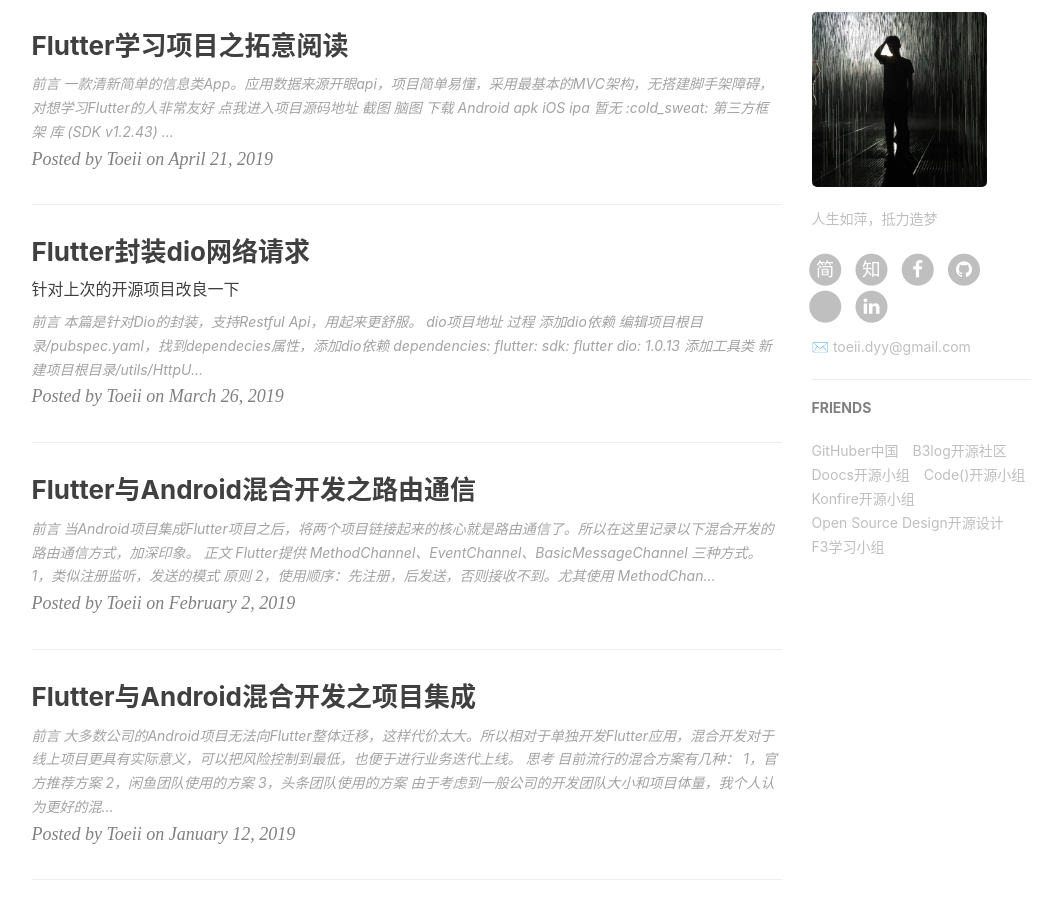
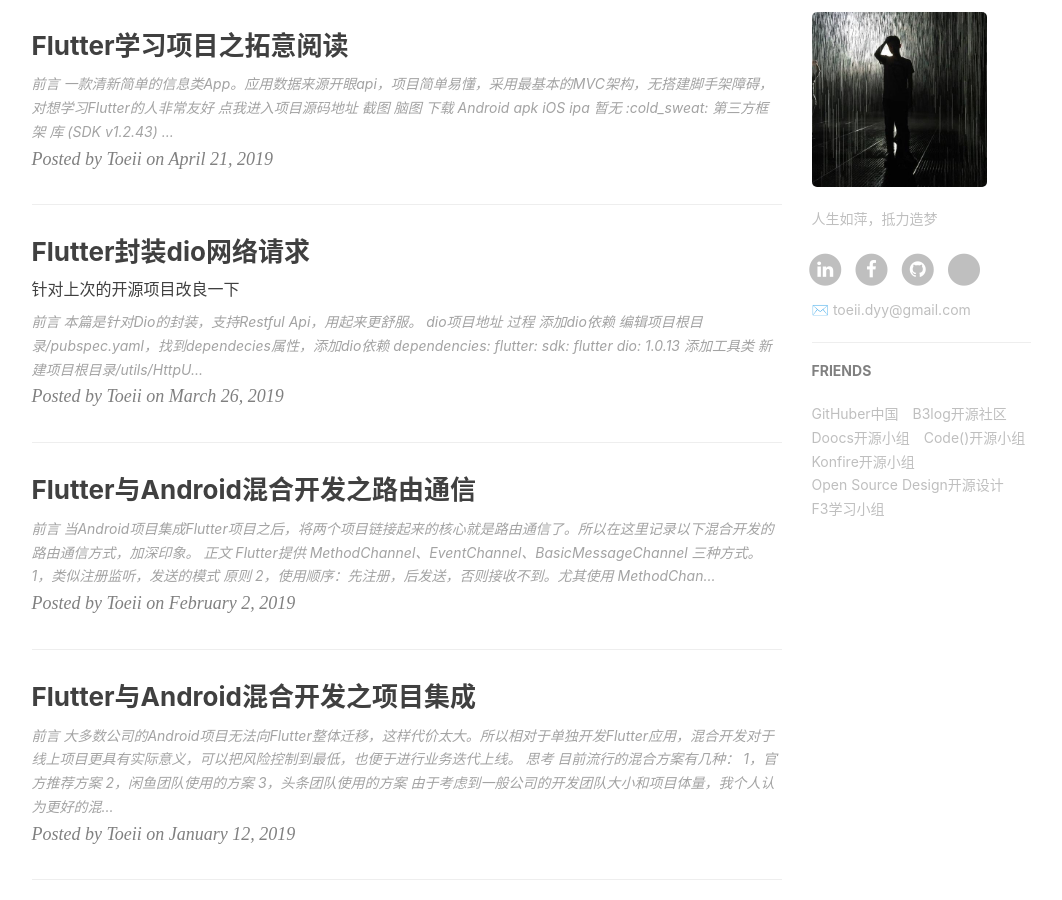
Before and after one commit to toeii/toeii.github.io, a Jekyll site: the page built from index.html, in a window 1280 px wide and 900 px high, scrolled down 646 px. Shown: the whole window, without its empty margins (136-1198 px from the left). Built offline with Jekyll 4.4.1, drawn with Linux system fonts in a browser that asks for light colours; nearby versions of some CDN libraries; the list of posts is cut into pages by our own code; comment, search, counter and statistics services are not loaded.

Commit message:
added link

```diff
--- a/_config.yml
+++ b/_config.yml
@@ -1,7 +1,7 @@
 # Site settings
 title: Toeii's Blog
 SEOTitle: Toeii的个人博客
-header-img: img/post-bg-desk.jpg
+header-img: img/home-bg-o.jpg
 email: toeii.dyy@gmail.com
 description: ""
 keyword: "Toeii, Toeii Blog, Toeii的博客, Toeii, Web, Android, Kotlin, Flutter"
@@ -21,10 +21,10 @@ RSS: false
 # weibo_username:     toeii
 linkedin_username:     toeii
 gitee_username:     toeii
-zhihu_username:     toeii
+# zhihu_username:     toeii
 github_username:    toeii
 facebook_username:  TOE1I
-jianshu_username:   954316e599d3
+# jianshu_username:   954316e599d3
 
 # Build settings
 # from 2016, 'pygments' is unsupported on GitHub Pages. Use 'rouge' for highlighting instead.
--- a/_includes/footer.html
+++ b/_includes/footer.html
@@ -20,7 +20,7 @@
                                 <a target="_blank" href="https://www.jianshu.com/u/{{ site.jianshu_username }}">
                                     <span class="fa-stack fa-lg">
                                         <i class="fa fa-circle fa-stack-2x"></i>
-                                        <i class="fa  fa-stack-1x fa-inverse">简</i>
+                                        <i class="fa fa-stack-1x fa-inverse">简</i>
                                     </span>
                                 </a>
                             </li>
@@ -42,7 +42,7 @@
                         <a target="_blank" href="https://www.zhihu.com/people/{{ site.zhihu_username }}">
                             <span class="fa-stack fa-lg">
                                 <i class="fa fa-circle fa-stack-2x"></i>
-                                <i class="fa  fa-stack-1x fa-inverse">知</i>
+                                <i class="fa fa-stack-1x fa-inverse">知</i>
                             </span>
                         </a>
                     </li>
@@ -58,7 +58,16 @@
                     </li>
                     {% endif %}
 
-
+                    {% if site.linkedin_username %}
+                    <li>
+                        <a target="_blank" href="https://www.linkedin.com/in/{{ site.linkedin_username }}">
+                            <span class="fa-stack fa-lg">
+                                <i class="fa fa-circle fa-stack-2x"></i>
+                                <i class="fa fa-linkedin fa-stack-1x fa-inverse"></i>
+                            </span>
+                        </a>
+                    </li>
+                    {% endif %}
                     {% if site.facebook_username %}
                     <li>
                         <a target="_blank" href="https://www.facebook.com/{{ site.facebook_username }}">
@@ -84,17 +93,7 @@
                         <a target="_blank" href="https://gitee.com/{{ site.gitee_username }}">
                             <span class="fa-stack fa-lg">
                                 <i class="fa fa-circle fa-stack-2x"></i>
-                                <i class="fa  fa-stack-1x fa-inverse">码</i>
-                            </span>
-                        </a>
-                    </li>
-                    {% endif %}
-                    {% if site.linkedin_username %}
-                    <li>
-                        <a target="_blank" href="https://www.linkedin.com/in/{{ site.linkedin_username }}">
-                            <span class="fa-stack fa-lg">
-                                <i class="fa fa-circle fa-stack-2x"></i>
-                                <i class="fa fa-linkedin fa-stack-1x fa-inverse"></i>
+                                <i class="fa fa-gitee fa-stack-1x fa-inverse"></i>
                             </span>
                         </a>
                     </li>
--- a/_layouts/page.html
+++ b/_layouts/page.html
@@ -163,6 +163,16 @@ layout: default
                                 </a>
                             </li>
                             {% endif %}
+                            {% if site.linkedin_username %}
+                            <li>
+                                <a target="_blank" href="https://www.linkedin.com/in/{{ site.linkedin_username }}">
+                                    <span class="fa-stack fa-lg">
+                                        <i class="fa fa-circle fa-stack-2x"></i>
+                                        <i class="fa fa-linkedin fa-stack-1x fa-inverse"></i>
+                                    </span>
+                                </a>
+                            </li>
+                            {% endif %}
                             {% if site.facebook_username %}
                             <li>
                                 <a target="_blank" href="https://www.facebook.com/{{ site.facebook_username }}">
@@ -188,17 +198,7 @@ layout: default
                                 <a target="_blank" href="https://gitee.com/{{ site.gitee_username }}">
                                     <span class="fa-stack fa-lg">
                                         <i class="fa fa-circle fa-stack-2x"></i>
-                                        <i class="fa  fa-stack-1x fa-inverse"></i>
-                                    </span>
-                                </a>
-                            </li>
-                            {% endif %}
-                            {% if site.linkedin_username %}
-                            <li>
-                                <a target="_blank" href="https://www.linkedin.com/in/{{ site.linkedin_username }}">
-                                    <span class="fa-stack fa-lg">
-                                        <i class="fa fa-circle fa-stack-2x"></i>
-                                        <i class="fa fa-linkedin fa-stack-1x fa-inverse"></i>
+                                        <i class="fa fa-gitee fa-stack-1x fa-inverse"></i>
                                     </span>
                                 </a>
                             </li>
```
